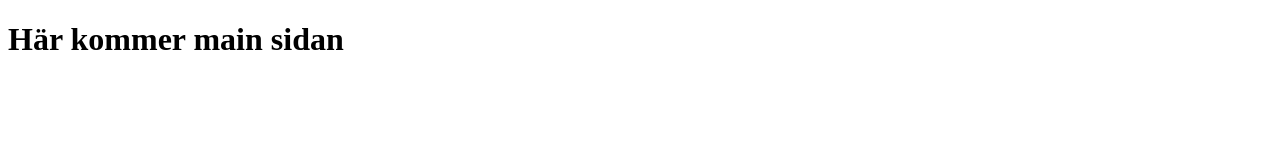
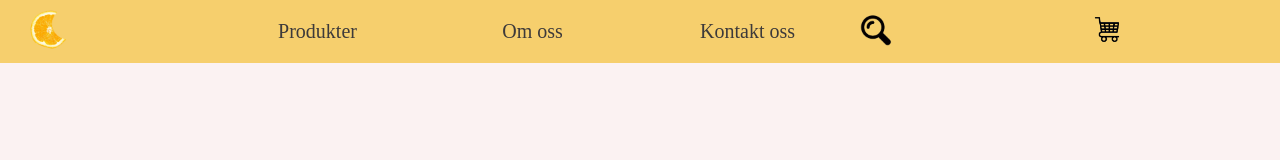
Before and after one commit to mziaalekozai/Grupparbete, a plain HTML site: page index.html in a window 1280 px wide. Drawn offline with Linux system fonts and the light colour scheme.

Commit message:
Jobbade med navbar

```diff
--- a/index.html
+++ b/index.html
@@ -1,15 +1,45 @@
 <!DOCTYPE html>
 <html lang="en">
+
 <head>
 	<meta charset="UTF-8">
 	<meta name="viewport" content="width=device-width, initial-scale=1.0">
 	<link rel="stylesheet" href="main.css">
 	<link rel="stylesheet" href="./styles/navbar.css">
 	<link rel="stylesheet" href="./styles/footer.css">
+	<link rel="stylesheet" href="http://fonts.googleapis.com">
 
 	<title>Main</title>
 </head>
+
 <body>
-	<h1>Här kommer main sidan</h1>
+	<nav>
+		<ul>
+			<a href="#"><img class="logo" src="bilder/Logo.png" alt="logo"></a>
+			<li><a href="">Produkter</a>
+				<ul class="dropdown-menu">
+					<li><a href="/sidor/prudukt.html">O Phone </a></li>
+					<li><a href="/sidor/prudukt.html">O Phone Pro</a></li>
+					<li><a href="/sidor/prudukt.html">O Phone Pro Max</a></li>
+				</ul>
+			</li>
+			<li><a href="">Om oss</a>
+				<ul class="dropdown-menu">
+					<li><a href="/sidor/om-oss.html">Om forataget</a></li>
+					<li><a href="/sidor/om-oss.html">Om Utvecklarteamet</a></li>
+				</ul>
+			</li>
+			<li><a href="/sidor/kontakt-oss.html">Kontakt oss</a>
+			</li>
+			<a href="#"><img class="sök" src="bilder/sök.png" alt="sök"></a>
+			<a href="#"><img class="kundvgn" src="bilder/Kundvagn.png" alt="kundvgn"></a>
+
+		</ul>
+
+
+		<main></main>
+		<footer></footer>
+	</nav>
 </body>
+
 </html>
--- a/main.css
+++ b/main.css
@@ -0,0 +1,75 @@
+@import url('http://fonts.googleapis.com/css?family=Poppins&displayer=swap');
+
+* {
+	padding: 0;
+	margin: 0;
+	font-family: 'Roboto Slab', serif;
+	box-sizing: border-box;
+}
+body{
+	background-color: #FBF2F2;
+}
+
+.logo {
+	width: 3em;
+	padding: 5px;
+	margin-left: 1.5em;
+}
+.kundvgn{
+	width: 4em;
+}
+.sök{
+	width: 2em;
+}
+nav ul{
+	display: grid;
+	grid-template-columns: repeat(6, 1fr);
+	grid-gap: 10px;
+	background-color: #F6CF6D;
+	list-style: none;
+	box-sizing: border-box;
+	align-items: center;
+}
+/* ul {
+	display: flex;
+} */
+
+ul li {
+	margin-top:0;
+	display: inline-block;
+	position: relative;
+}
+
+ul li a {
+	display: block;
+	padding: 20px 25px;
+	color: #3D3A3A;
+	text-decoration: none;
+	text-align: center;
+	font-size: 20px;
+}
+
+ul li ul.dropdown-menu li {
+	display: block;
+
+}
+
+ul li ul.dropdown-menu {
+	width: 100%;
+	background-color: #F6CF6D;
+	position: absolute;
+	z-index: 999;
+	display: none;
+
+}
+
+ul li a:hover {
+	background-color: #f5df2d;
+	color: #030303;
+	text-decoration: double;
+
+}
+
+ul li:hover ul.dropdown-menu {
+	display: block;
+}
```
Also changed, not shown: sidor/kontakt-oss.html (added, +12 -0 lines), bilder/Kundvagn.png (added), bilder/Logo.png (added), bilder/sök.png (added), styles/kontakt-oss.css (added).
